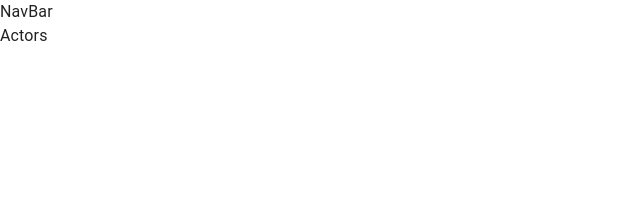
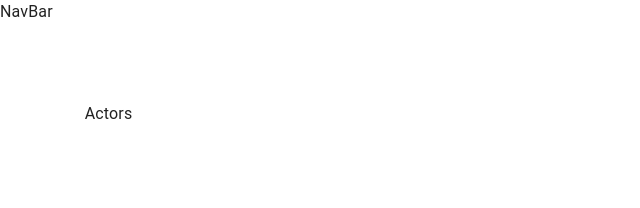
Before and after one commit to AkshayS05/MovieNation-Akshaysharma, a React (Create React App) app: page /actors/1 in a window 1280 px wide. Shown: the top 208 px of the page, without its empty margins (0-640 px from the left). Built offline with nearby package versions, Linux system fonts and the light colour scheme.

Commit message:
set up the file and folder structure

```diff
--- a/src/components/App.jsx
+++ b/src/components/App.jsx
@@ -1,13 +1,18 @@
 import React from 'react';
 import { CssBaseline } from '@mui/material';
 import { Route, Switch } from 'react-router-dom';
+import useStyles from './styles';
 import { Actors, Movies, MovieInformation, Profile, NavBar } from '.';
 
-const App = () => (
-  <div>
+const App = () => {
+  const classes = useStyles();
+  // this is a style hook
+  return (
+    <div className={classes.root}>
       <CssBaseline />
       <NavBar />
-    <main>
+      <main className={classes.content}>
+        <div className={classes.toolbar} />
         <Switch>
           <Route exact path='/movie/:id'>
             <MovieInformation />
@@ -25,5 +30,6 @@
       </main>
     </div>
   );
+};
 
 export default App;
--- /dev/null
+++ b/src/components/styles.js
@@ -0,0 +1,15 @@
+import { makeStyles } from '@mui/styles';
+
+export default makeStyles(() => ({
+  root: {
+    display: 'flex',
+    height: '100%',
+  },
+  toolbar: {
+    height: '70px',
+  },
+  content: {
+    flexGrow: '1',
+    padding: '2em',
+  },
+}));
```
Also changed, not shown: 2 other files (tests, documents, lock files or other folders). Lines whose indentation alone changed are shown as unchanged.
